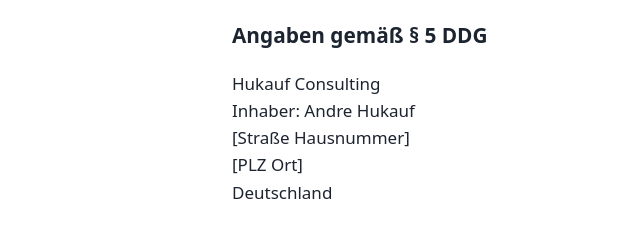
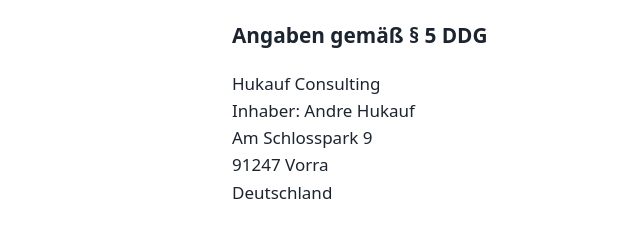
Before and after one commit to HukaufA/Website, a plain HTML site: page impressum.html in a window 1280 px wide. Shown: the part 200-439 px from the top of the page, 32-672 px from the left. Drawn offline with Linux system fonts and the light colour scheme.

Commit message:
Update impressum.html

```diff
--- a/impressum.html
+++ b/impressum.html
@@ -28,8 +28,8 @@
     <p>
       Hukauf Consulting<br>
       Inhaber: Andre Hukauf<br>
-      [Straße Hausnummer]<br>
-      [PLZ Ort]<br>
+      Am Schlosspark 9<br>
+      91247 Vorra<br>
       Deutschland
     </p>
 
```
